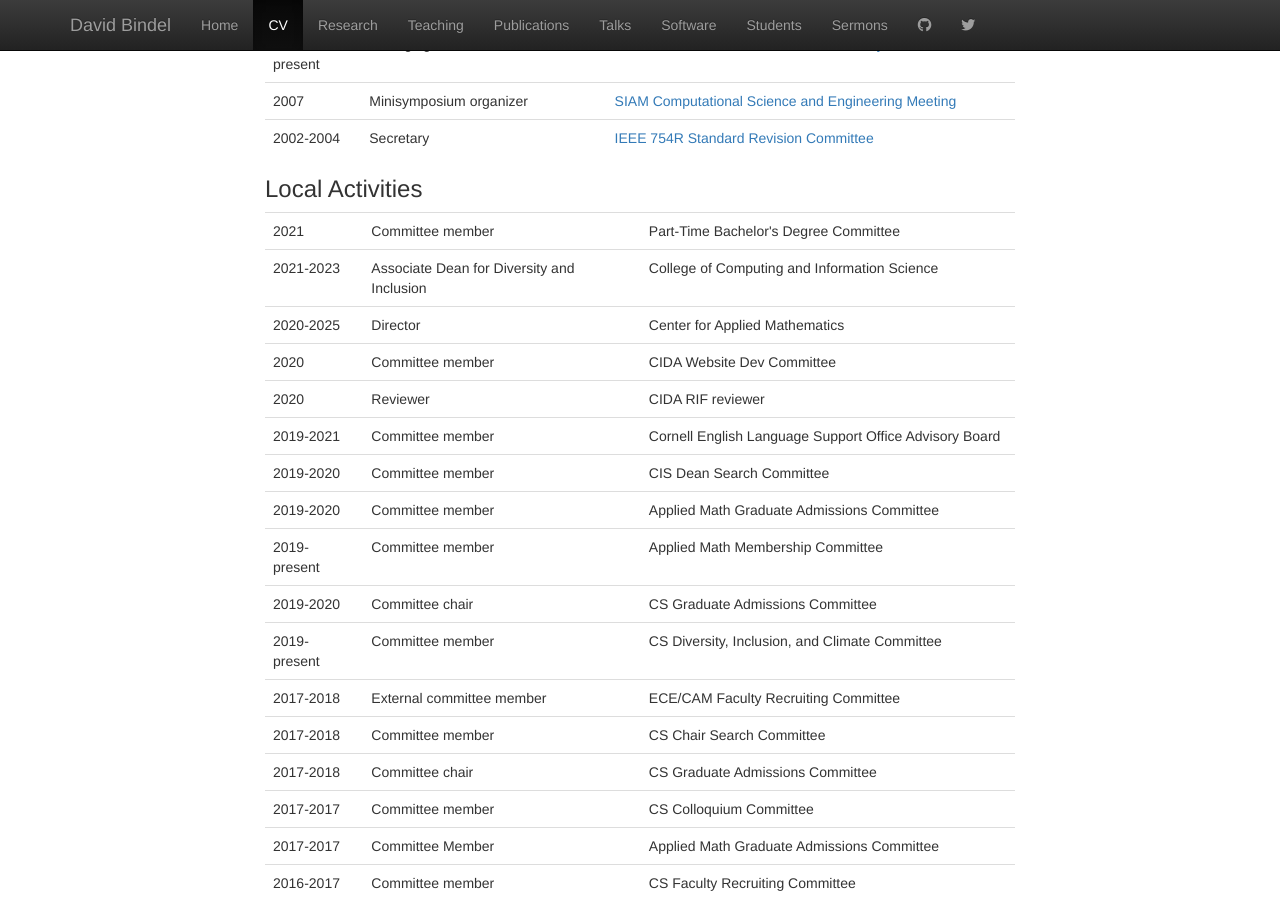
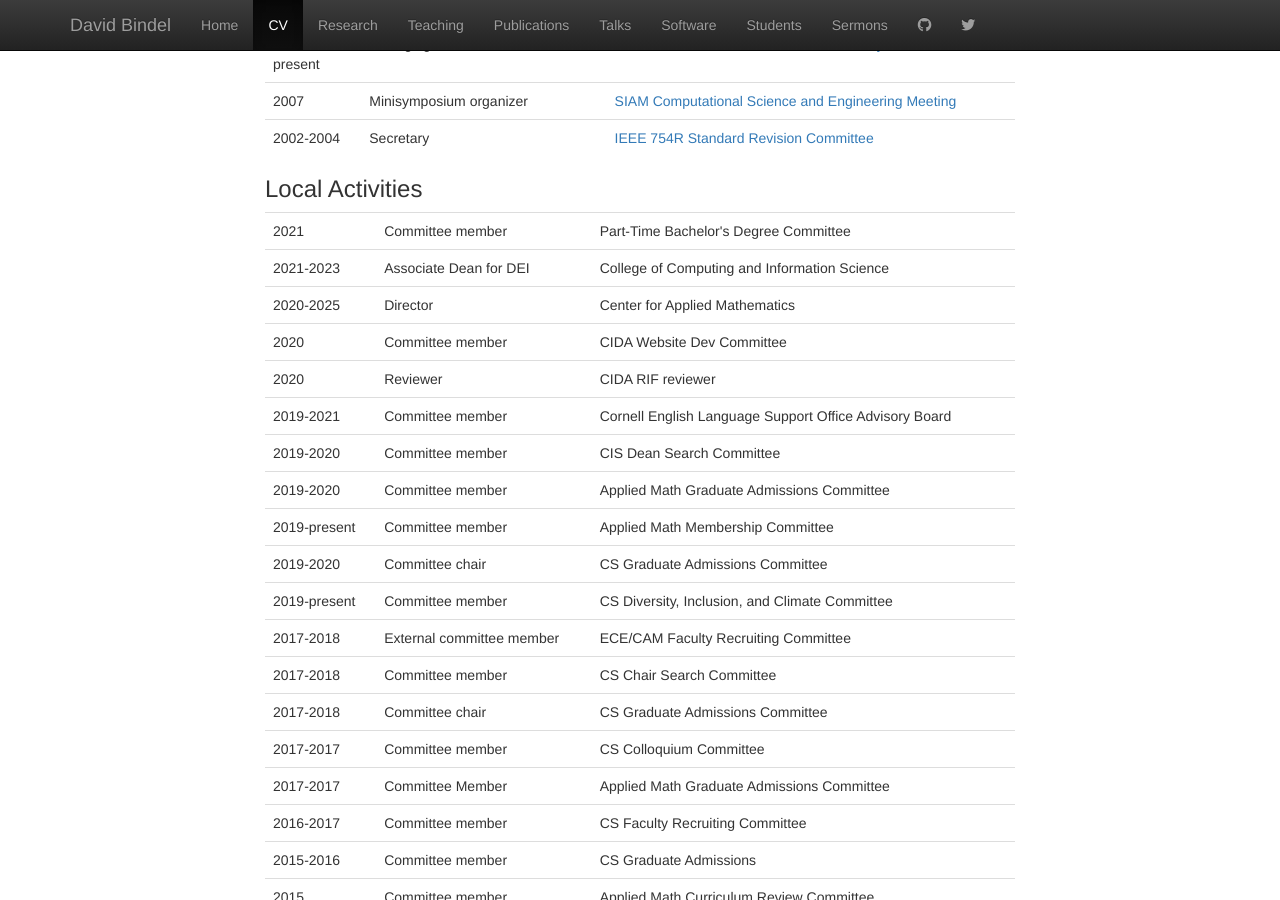
Before and after one commit to dbindel/cornell_web, a Jekyll site: the page built from vita.html, in a window 1280 px wide and 900 px high, scrolled down 18801 px. Built offline with Jekyll 4.4.1, drawn with Linux system fonts in a browser that asks for light colours; nearby versions of some CDN libraries.

Commit message:
Change assoc dean to DEI

```diff
--- a/_data/service.yml
+++ b/_data/service.yml
@@ -22,7 +22,7 @@
 -
   when: 2021
   until: 2023
-  role: Associate Dean for Diversity and Inclusion
+  role: Associate Dean for DEI
   what: College of Computing and Information Science
   type: [cornell, local]
 -
```
